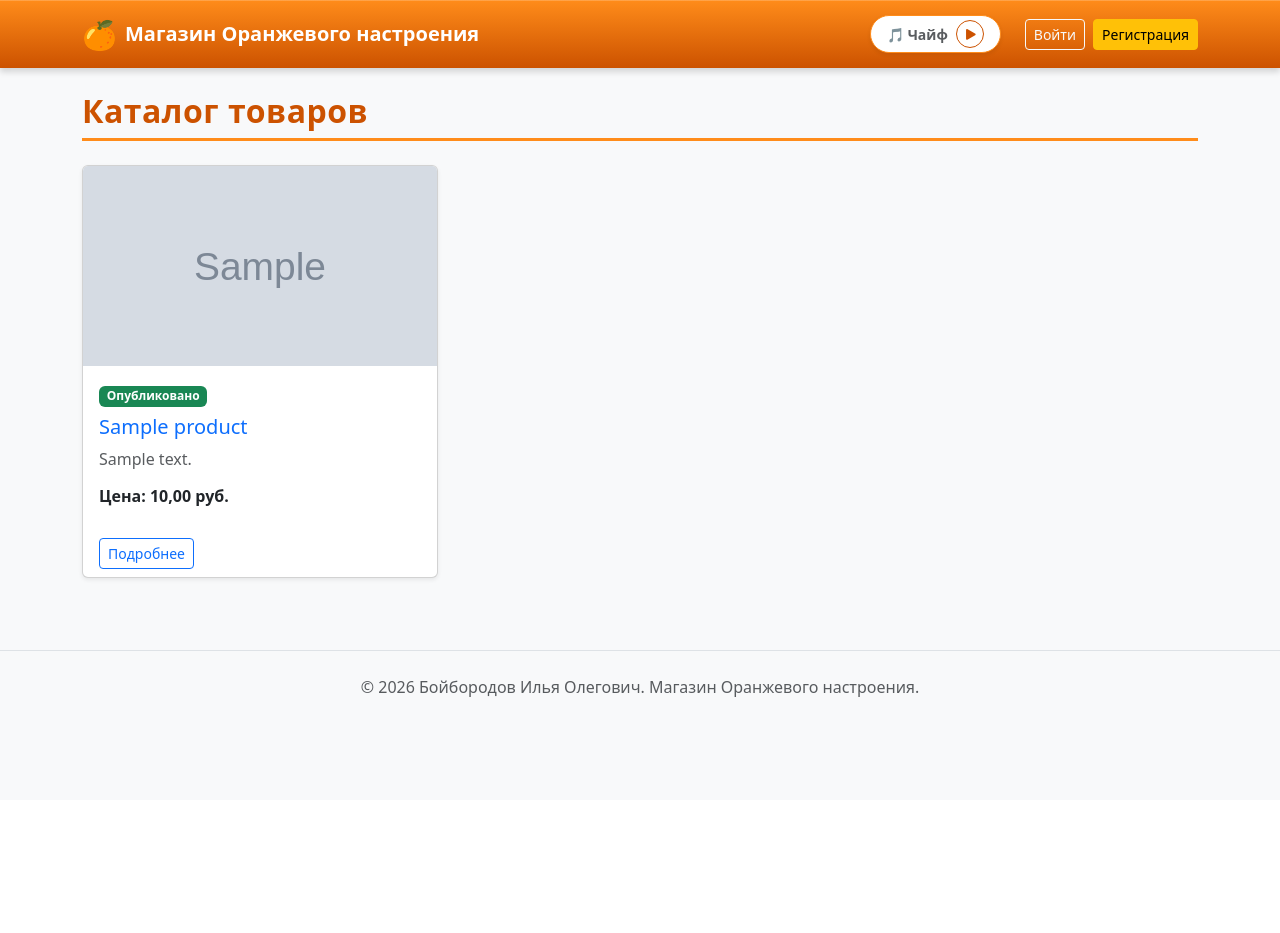
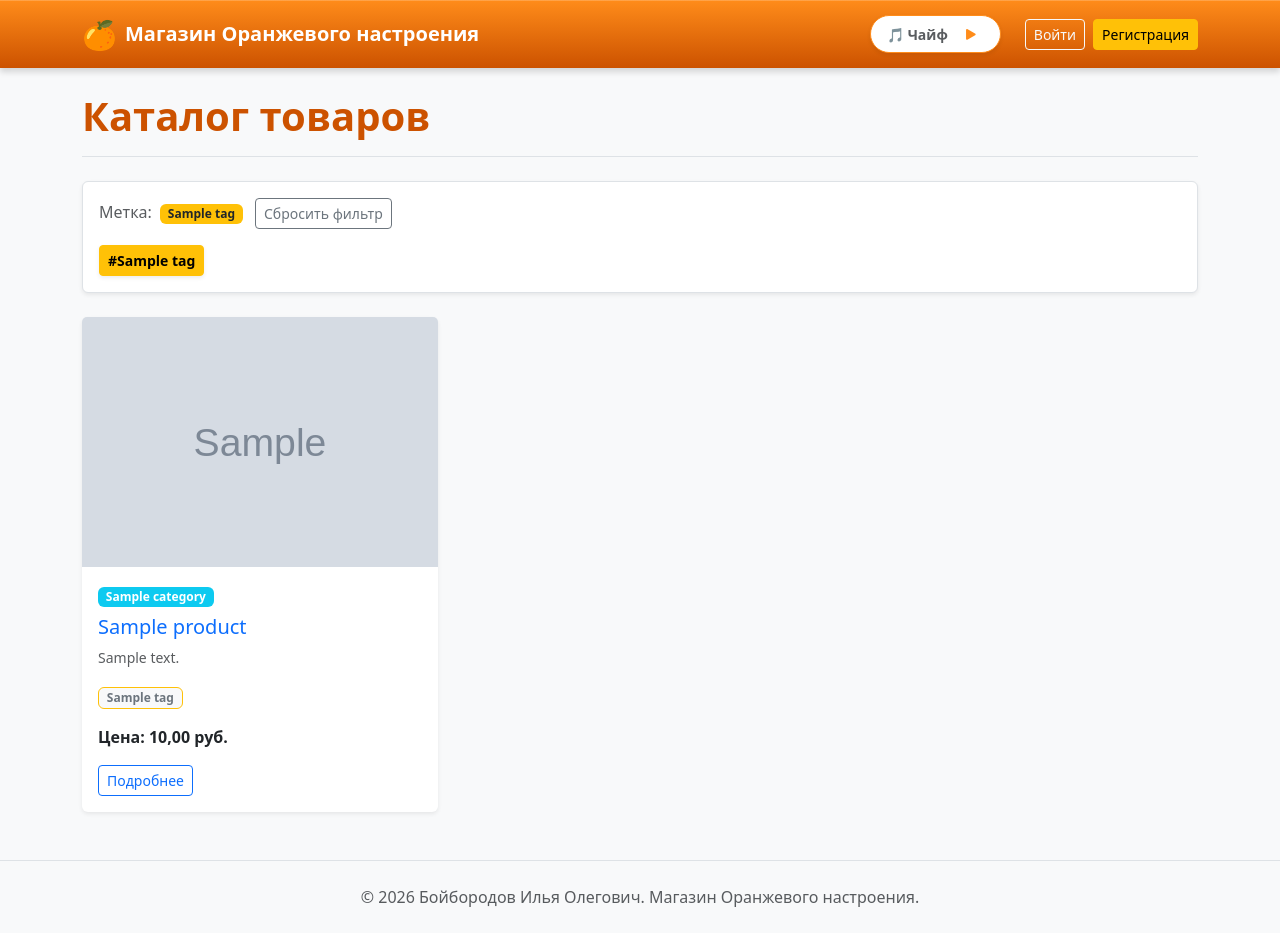
Before and after one commit to FallenNoise/SITE_DZ, a Django app: a page that uses shop/templates/shop/index.html in a window 1280 px wide. Before the commit the page ends 697 px from the top, so only its background shows below. Run offline with Django 5.2, Linux system fonts and the light colour scheme; tables that the repository leaves empty hold one stand-in row (values such as "Sample post"); grey boxes marked "Sample" are stand-in pictures; some libraries are stand-ins or nearby versions.

Commit message:
style: обновить шаблон каталога для поддержки тегов и CBV
Интегрирована панель фильтрации по тегам с поддержкой HTMX. В карточках товаров настроен вывод поля product.name, бейджей категорий и прикрепленных тегов.

```diff
--- a/shop/templates/shop/index.html
+++ b/shop/templates/shop/index.html
@@ -1,94 +1,77 @@
 {% extends 'base.html' %}
+{% load static %}
+
+{% block title %}Каталог товаров | Магазин Оранжевого настроения{% endblock %}
 
 {% block content %}
-<style>
-    /* Анимация для оранжевой кнопки */
-    .btn-orange-animated {
-        color: #cc5200;
-        border: 1px solid #cc5200;
-        background-color: #fff;
-        transition: all 0.2s ease-in-out; /* Плавность всех изменений */
-    }
-
-    /* Состояние при наведении курсора */
-    .btn-orange-animated:hover {
-        background-color: #cc5200;
-        color: #ffffff;
-        transform: translateY(-2px); /* Легкое поднятие кнопки вверх */
-        box-shadow: 0 4px 10px rgba(204, 82, 0, 0.3) !important; /* Появление оранжевой тени */
-    }
-
-    /* Состояние при клике (удержании мыши) */
-    .btn-orange-animated:active {
-        transform: translateY(1px) scale(0.96); /* Эффект продавливания внутрь */
-        box-shadow: 0 2px 5px rgba(204, 82, 0, 0.2) !important;
-    }
-</style>
-
-<div class="d-flex justify-content-between align-items-center mb-4 pb-2" style="border-bottom: 3px solid #ff8c1a;">
-    <h2 class="fw-bolder mb-0" style="color: #cc5200; letter-spacing: 0.5px;">
-        Каталог товаров
-    </h2>
-    {% if user.is_authenticated %}
-        <!-- Убрали style="..." и добавили класс btn-orange-animated -->
-        <a href="{% url 'add_product' %}" class="btn btn-sm px-3 rounded-pill shadow-sm btn-orange-animated">
-            + Добавить товар
-        </a>
-    {% endif %}
+<div class="d-flex justify-content-between align-items-center mb-4 border-bottom pb-2 mt-4">
+    <h1 class="fw-bold" style="color: #cc5200;">Каталог товаров</h1>
 </div>
 
-<!-- Сетка Bootstrap (выстраивает карточки в ряд) -->
-<div class="row">
+<!-- БЛОК НАВИГАЦИИ ПО ТЕГАМ -->
+<div class="mb-4 bg-white p-3 rounded shadow-sm border">
+    <h5 class="text-muted mb-3 fs-6">
+        {% if current_tag %}
+            Метка: <span class="badge bg-warning text-dark ms-1">{{ current_tag.name }}</span>
+            <a href="{% url 'index' %}" class="btn btn-sm btn-outline-secondary ms-2" hx-boost="true" hx-target="#htmx-content" hx-select="#htmx-content">Сбросить фильтр</a>
+        {% else %}
+            Все метки
+        {% endif %}
+    </h5>
+
+    <div class="d-flex flex-wrap gap-2">
+        {% for tag in all_tags %}
+            <a href="{{ tag.get_absolute_url }}"
+               class="btn btn-sm {% if current_tag and current_tag.slug == tag.slug %}btn-warning fw-bold shadow-sm{% else %}btn-outline-warning text-dark{% endif %}"
+               hx-boost="true" hx-target="#htmx-content" hx-select="#htmx-content">
+                #{{ tag.name }}
+            </a>
+        {% endfor %}
+    </div>
+</div>
+
+<!-- СЕТКА КАРТОЧЕК ТОВАРОВ -->
+<div class="row row-cols-1 row-cols-md-3 g-4">
     {% for product in products %}
-        <!-- col-md-4 означает, что карточка займет 1/3 ширины экрана на ПК -->
-        <div class="col-md-4 mb-4">
-            <div class="card h-100 shadow-sm">
-
+        <div class="col">
+            <div class="card h-100 shadow-sm border-0">
                 {% if product.image %}
-                    <img src="{{ product.image.url }}" class="card-img-top" alt="{{ product.name }}" style="height: 200px; object-fit: cover;">
+                    <img src="{{ product.image.url }}" class="card-img-top" alt="{{ product.name }}" style="height: 250px; object-fit: cover;">
                 {% else %}
-                    <div class="bg-secondary text-white d-flex justify-content-center align-items-center" style="height: 200px;">
-                        <span>Нет фото</span>
+                    <div class="card-img-top bg-light d-flex justify-content-center align-items-center text-muted" style="height: 250px;">
+                        Нет фото
                     </div>
                 {% endif %}
 
                 <div class="card-body">
-                    <div class="mb-2">
-                        {% if product.status == 'published' %}
-                            <span class="badge bg-success">Опубликовано</span>
-                        {% elif product.status == 'pending' %}
-                            <span class="badge bg-warning text-dark">На проверке</span>
-                        {% else %}
-                            <span class="badge bg-danger">Отклонено</span>
-                        {% endif %}
+                    <!-- Показываем категорию, если она есть -->
+                    {% if product.category %}
+                        <span class="badge bg-info mb-2">{{ product.category.name }}</span>
+                    {% endif %}
+
+                    <h5 class="card-title text-primary">{{ product.name }}</h5>
+                    <p class="card-text text-muted small">{{ product.description|truncatewords:15 }}</p>
+
+                    <!-- Вывод тегов внутри карточки -->
+                    <div class="mb-3">
+                        {% for tag in product.tags.all %}
+                            <span class="badge bg-light text-secondary border border-warning me-1" style="font-size: 0.75rem;">
+                                {{ tag.name }}
+                            </span>
+                        {% endfor %}
                     </div>
 
-                    <h5 class="card-title text-primary">
-                        <a href="{{ product.get_absolute_url }}" class="text-decoration-none">
-                            {{ product.name }}
-                        </a>
-                    </h5>
-                    <p class="card-text text-muted">{{ product.description|truncatewords:15 }}</p>
-                    <h6 class="text-dark fw-bold">Цена: {{ product.price }} руб.</h6>
+                    <p class="card-text fw-bold mb-3">Цена: {{ product.price }} руб.</p>
+
+                    <a href="{{ product.get_absolute_url }}" class="btn btn-outline-primary btn-sm" hx-boost="true" hx-target="#htmx-content" hx-select="#htmx-content">
+                        Подробнее
+                    </a>
                 </div>
-
-                <!-- Панель с кнопками внизу карточки -->
-                <div class="card-footer bg-transparent border-top-0 d-flex justify-content-between">
-                    <a href="{{ product.get_absolute_url }}" class="btn btn-outline-primary btn-sm">Подробнее</a>
-
-                    {% if product.owner == user %}
-                        <div>
-                            <a href="{% url 'edit_product' product.id %}" class="btn btn-outline-secondary btn-sm">✎</a>
-                            <a href="{% url 'delete_product' product.id %}" class="btn btn-outline-danger btn-sm">✗</a>
-                        </div>
-                    {% endif %}
-                </div>
-
             </div>
         </div>
     {% empty %}
-        <div class="col-12 text-center mt-5">
-            <p class="text-muted fs-5">В магазине пока нет товаров.</p>
+        <div class="col-12 text-center py-5">
+            <h3 class="text-muted">По этой метке пока ничего не найдено.</h3>
         </div>
     {% endfor %}
 </div>
```
